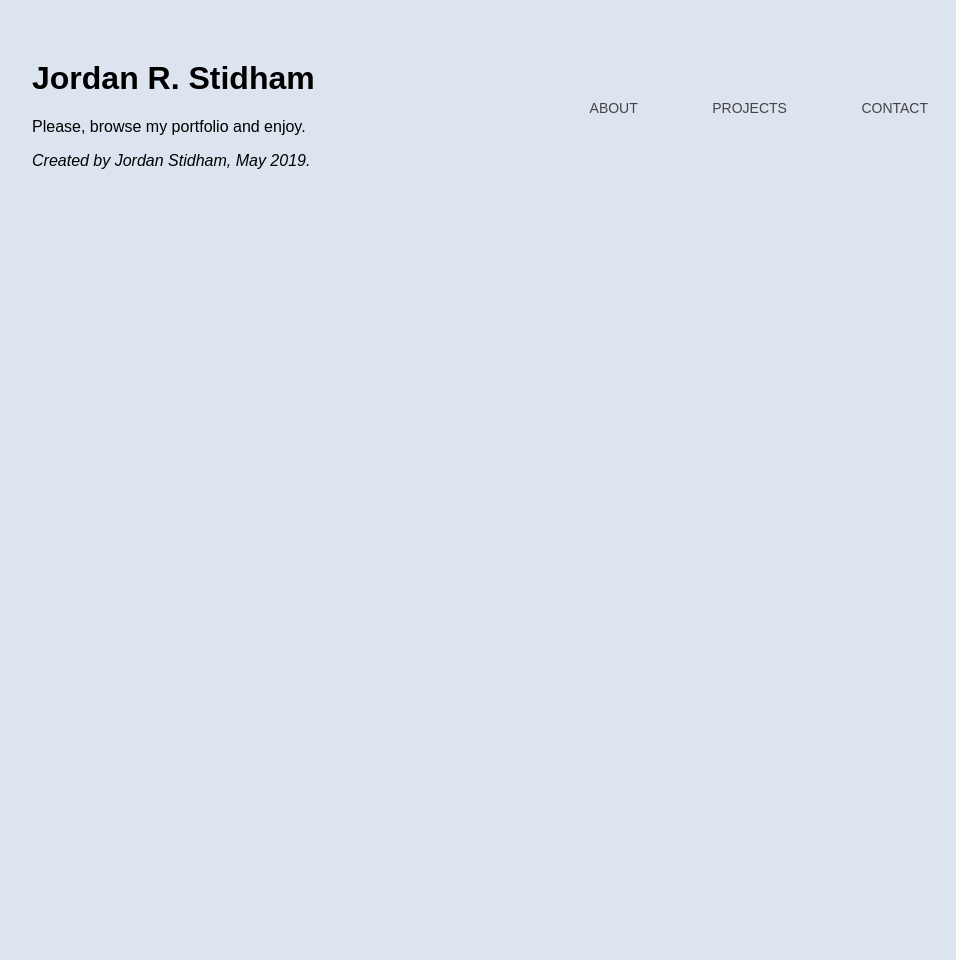
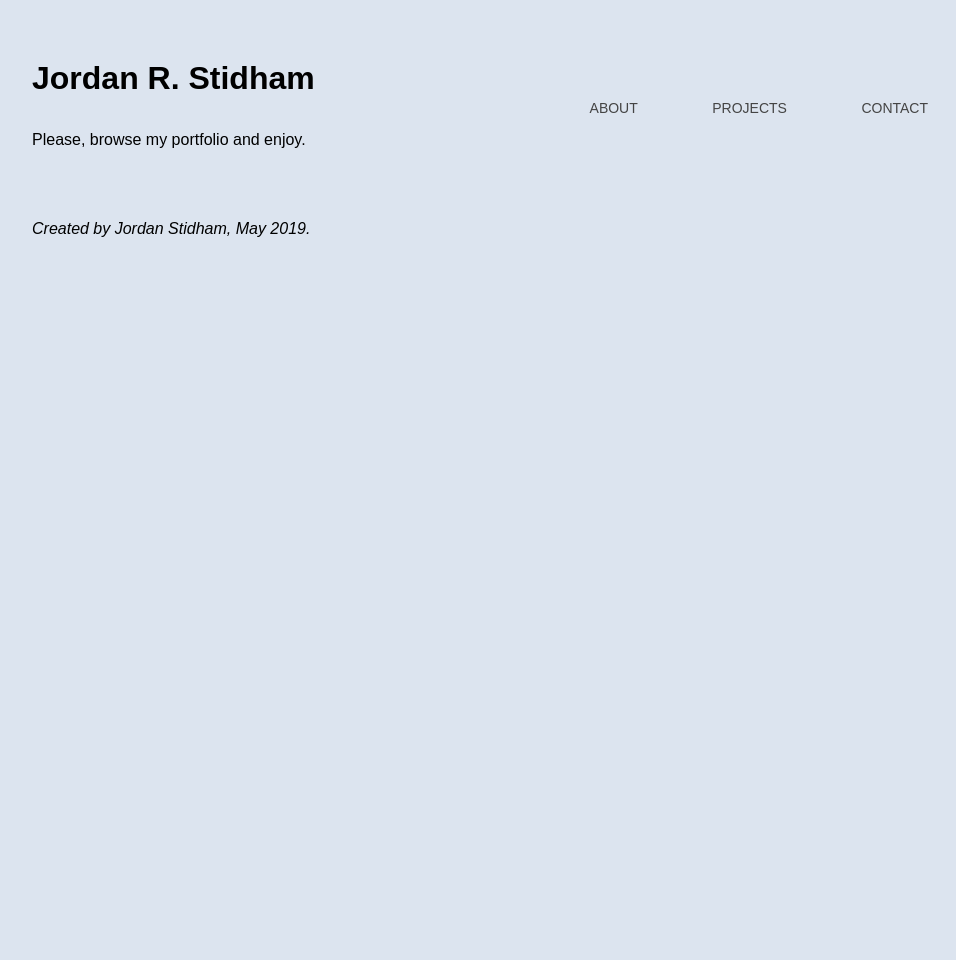
Before and after one commit to jordanstidham/PORTFOLIO, a Jekyll site: the page built from README.md, in a window 1280 px wide. Shown: the whole page, without its empty margins (160-1116 px from the left). Built offline with Jekyll 4.4.1, drawn with Linux system fonts in a browser that asks for light colours; our own code applies the rules of GitHub Pages for plain Markdown files.

Commit message:
Update main.css

```diff
--- a/css/main.css
+++ b/css/main.css
@@ -54,3 +54,12 @@
 .navbar a:hover::before {
     width: 100%;
 }
+
+div.container1 {
+   height: 10em;
+   position: relative }              /* 1 */
+div.container1 p {
+   margin: 0;
+   position: absolute;               /* 2 */
+   top: 50%;                         /* 3 */
+   transform: translate(0, -50%) }   /* 4 */
```
